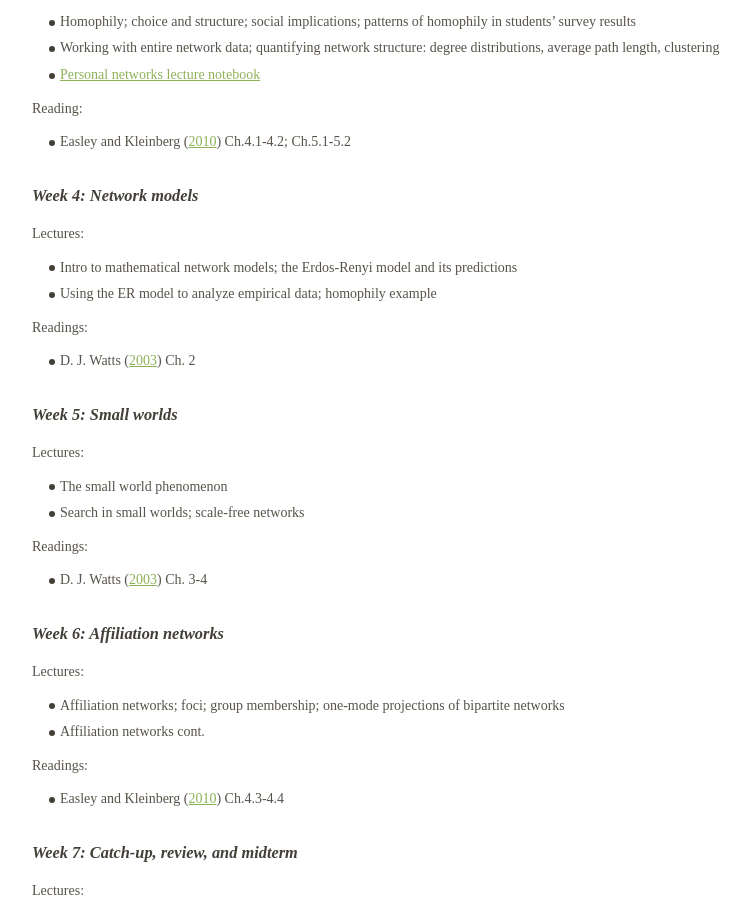
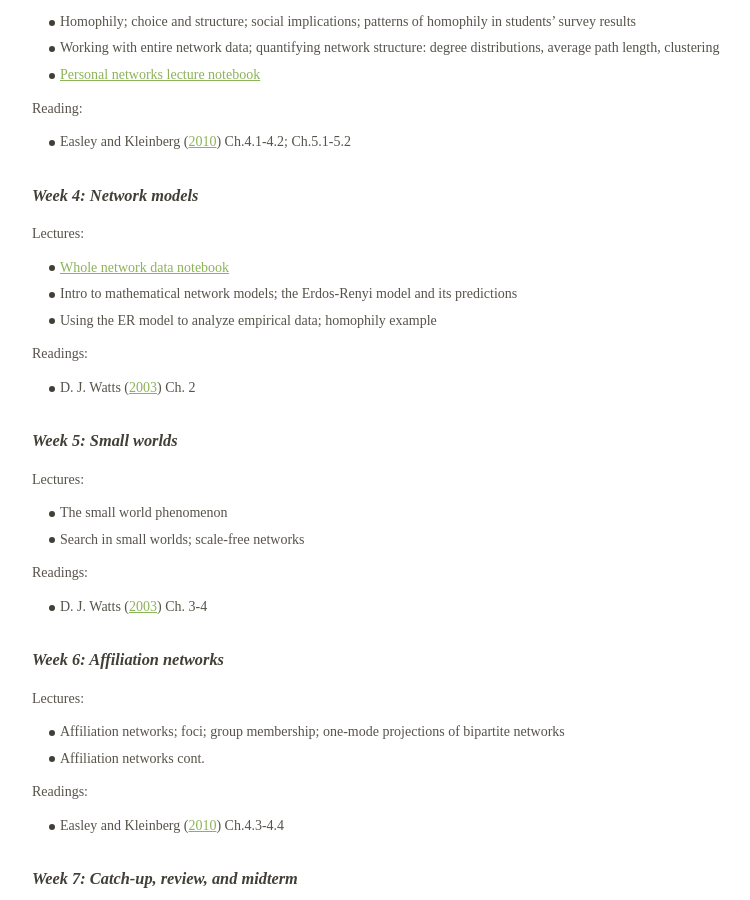
Before and after one commit to dfeehan/dfeehan.github.io, a Jekyll site: the page teaching/2018sp_demog180.html, which Jekyll copies as it is, in a window 1280 px wide and 900 px high, scrolled down 4372 px. Shown: the whole window, without its empty margins (258-1008 px from the left). Built offline with Jekyll 4.4.1, drawn with Linux system fonts in a browser that asks for light colours.

Commit message:
added link to lecture notebook

```diff
--- a/teaching/2018sp_demog180.html
+++ b/teaching/2018sp_demog180.html
@@ -645,6 +645,7 @@ Spring 2018</h1>
 <h3 id="sec:models">Week 4: Network models</h3>
 <p>Lectures:</p>
 <ul>
+<li><a href="http://datahub.berkeley.edu/user-redirect/interact?account=mrazakhan&amp;repo=Demography180-Spring2018&amp;branch=master&amp;path=lecture/02_entire_networks/02%20-%20Introduction%20to%20whole%20network%20data.ipynb">Whole network data notebook</a></li>
 <li>Intro to mathematical network models; the Erdos-Renyi model and its predictions</li>
 <li>Using the ER model to analyze empirical data; homophily example</li>
 </ul>
```
